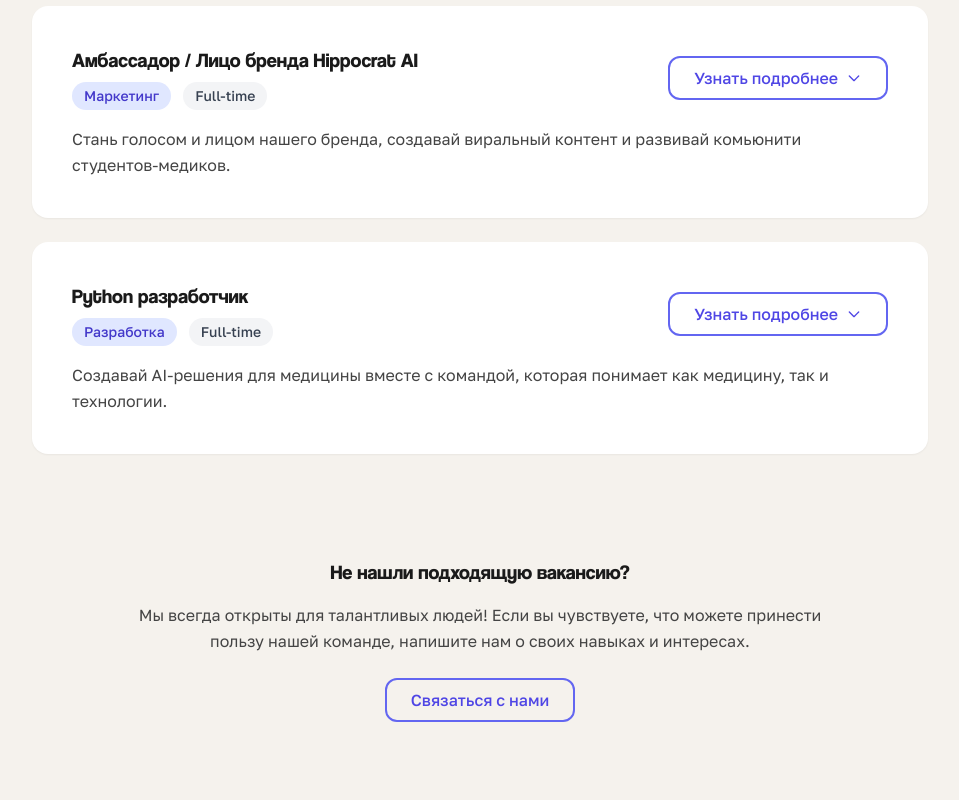
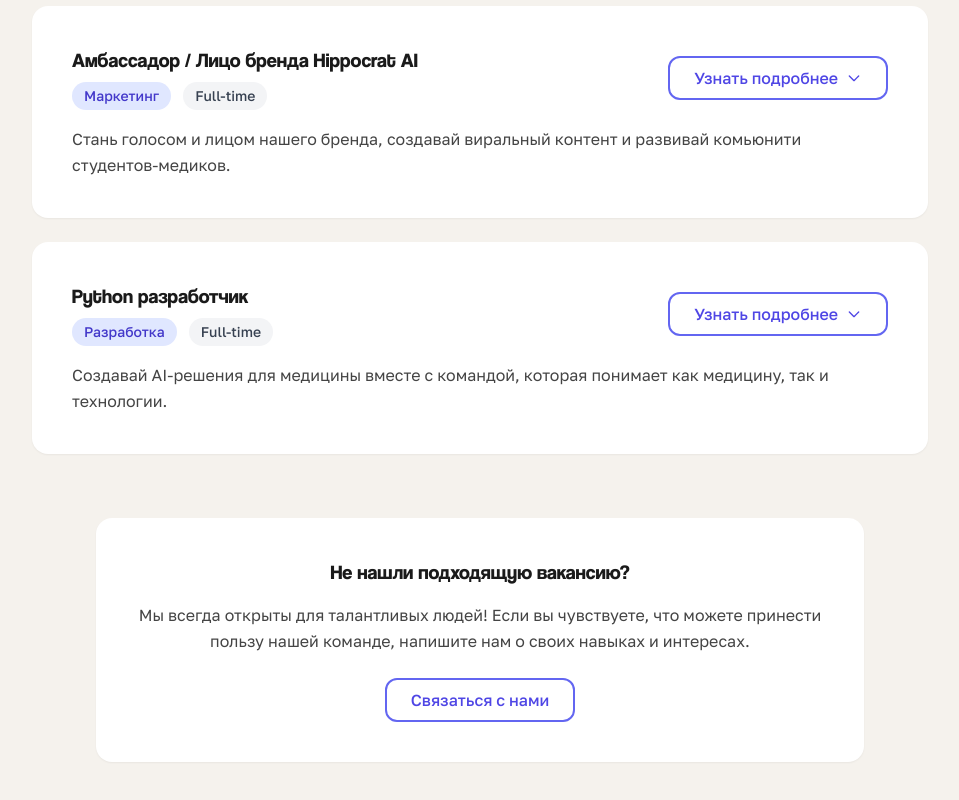
Before and after one commit to imnadsa/asentiq, a Next.js app: page /careers in a window 1280 px wide. Shown: the part 574-1374 px from the top of the page, without its empty margins (160-1119 px from the left). Built offline with nearby package versions, Linux system fonts and the light colour scheme.

Commit message:
Update page.tsx

```diff
--- a/src/app/careers/page.tsx
+++ b/src/app/careers/page.tsx
@@ -268,7 +268,7 @@ const CareersPage: React.FC = () => {
 
         {/* Дополнительная информация */}
         <div className="max-w-3xl mx-auto mt-16 text-center">
-          <Card variant="soft" padding="xl">
+          <Card variant="elevated" padding="xl">
             <h3 className="text-xl font-coolvetica font-bold text-text-primary mb-4">
               Не нашли подходящую вакансию?
             </h3>
```
